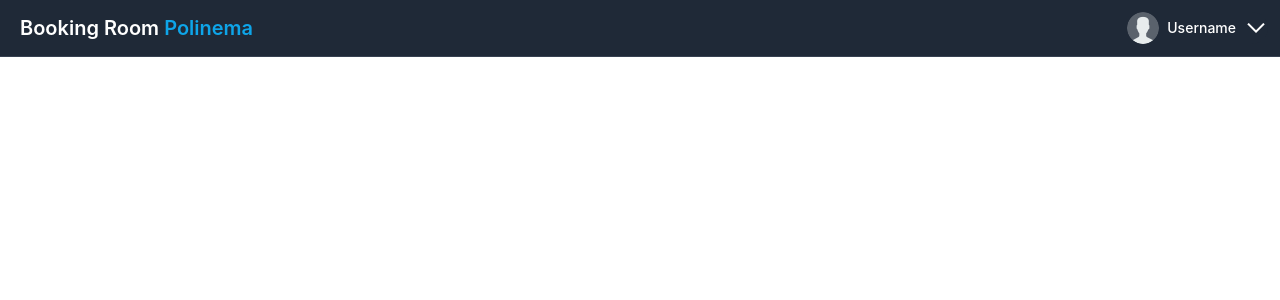
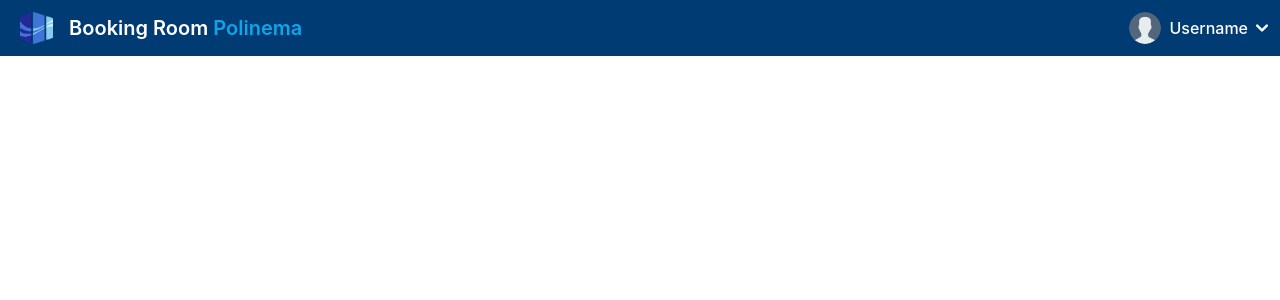
Before and after one commit to edoaurahman/booking-class-2g, a PHP site: page /app/Views/Templates/sidebarAdmin.php in a window 1280 px wide. Shown: the top 300 px of the page. Run offline with PHP 8.4, Linux system fonts and the light colour scheme; data that the repository does not hold is empty; style sheets or scripts are compiled from the project's sources; some libraries are stand-ins or nearby versions.

Commit message:
modifikasi template

```diff
--- a/app/Views/Templates/header.php
+++ b/app/Views/Templates/header.php
@@ -117,7 +117,6 @@
                             <button class="w-[55px] h-6 rounded-full bg-gray-400 flex items-center transition duration-300 focus:outline-none shadow dark:bg-white" id="buttonToggle">
                                 <div id="switch-toggle" class="w-8 h-8 relative rounded-full transition duration-500 transform p-1 text-white flex items-center justify-center">
                                 </div>
-                                <!-- <div></div> -->
                             </button>
                         </div>
                     </div>
--- a/app/Views/Templates/sidebarAdmin.php
+++ b/app/Views/Templates/sidebarAdmin.php
@@ -1,5 +1,5 @@
 <!DOCTYPE html>
-<html lang="en" class="dark">
+<html lang="en">
 
 <head>
     <meta charset="UTF-8">
@@ -8,36 +8,36 @@
     <link rel="stylesheet" href="/assets/css/style.css">
     <link rel="shortcut icon" href="/assets/img/favicon.ico" type="image/x-icon">
     <link href="https://cdnjs.cloudflare.com/ajax/libs/flowbite/2.2.0/flowbite.min.css" rel="stylesheet" />
+    <script defer src="https://cdn.jsdelivr.net/npm/alpinejs@3.x.x/dist/cdn.min.js"></script>
     <!-- font awesome -->
     <link rel="stylesheet" href="https://cdnjs.cloudflare.com/ajax/libs/font-awesome/6.4.2/css/all.min.css" integrity="sha512-z3gLpd7yknf1YoNbCzqRKc4qyor8gaKU1qmn+CShxbuBusANI9QpRohGBreCFkKxLhei6S9CQXFEbbKuqLg0DA==" crossorigin="anonymous" referrerpolicy="no-referrer" />
 </head>
 
 <body>
-    <nav class="fixed top-0 z-50 w-full bg-white border-b border-gray-200 dark:bg-gray-800 dark:border-gray-700">
+    <nav class="fixed top-0 z-50 w-full bg-navy_blue border-biru1 dark:bg-gray-800 dark:border-gray-700">
         <div class="px-3 py-3 lg:px-5 lg:pl-3">
             <div class="flex items-center justify-between">
-                <div class="flex items-center justify-start rtl:justify-end">
-                    <button data-drawer-target="logo-sidebar" data-drawer-toggle="logo-sidebar" aria-controls="logo-sidebar" type="button" class="inline-flex items-center p-2 text-sm text-gray-500 rounded-lg lg:hidden hover:bg-gray-100 focus:outline-none focus:ring-2 focus:ring-gray-200 dark:text-gray-400 dark:hover:bg-gray-700 dark:focus:ring-gray-600">
-                        <span class="sr-only">Open sidebar</span>
+                <div class="flex items-center justify-start rtl:justify-end gap-5">
+                    <button id="buttonSidebar" type="button" class="inline-flex items-center p-2 text-sm text-white dark:text-gray-400 rounded-lg lg:hidden hover:bg-[#012e59] focus:outline-none focus:ring-2 focus:ring-gray-200 dark:hover:bg-gray-700 dark:hover:text-white">
                         <svg class="w-6 h-6" aria-hidden="true" fill="currentColor" viewBox="0 0 20 20" xmlns="http://www.w3.org/2000/svg">
                             <path clip-rule="evenodd" fill-rule="evenodd" d="M2 4.75A.75.75 0 012.75 4h14.5a.75.75 0 010 1.5H2.75A.75.75 0 012 4.75zm0 10.5a.75.75 0 01.75-.75h7.5a.75.75 0 010 1.5h-7.5a.75.75 0 01-.75-.75zM2 10a.75.75 0 01.75-.75h14.5a.75.75 0 010 1.5H2.75A.75.75 0 012 10z"></path>
                         </svg>
                     </button>
-                    <a href="https://flowbite.com" class="flex ms-2 md:me-24">
-                        <!-- <img src="https://flowbite.com/docs/images/logo.svg" class="h-8 me-3" alt="FlowBite Logo" /> -->
-                        <span class="self-center text-xl font-semibold sm:text-2xl whitespace-nowrap dark:text-white">Booking Room <span class="text-sky-500">Polinema</span></span>
+                    <a href="https://flowbite.com" class="flex ms-2 md:me-24 gap-4">
+                        <img src="/assets/img/logo.png" class="h-8" alt="Smart Booking Logo" />
+                        <span class="self-center text-xl font-semibold sm:text-2xl whitespace-nowrap text-white">Booking Room <span class="text-sky-500">Polinema</span></span>
                     </a>
                 </div>
                 <div class="flex items-center">
                     <div class="flex items-center ms-3">
-                        <button type="button" class="group flex text-sm bg-white dark:bg-gray-800 rounded-full gap-2 items-center " aria-expanded="false" data-dropdown-toggle="dropdown-user" data-dropdown-trigger="hover">
-                            <img class="w-8 h-8 rounded-full group-hover:ring-black dark:group-hover:ring-white group-hover:ring-1" src="/assets/img/foto-profil.png" alt="user photo">
-                            <div class="font-medium hidden text-center text-black dark:text-white md:block">
+                        <button type="button" class="group flex text-s rounded-full gap-2 items-center " aria-expanded="false" data-dropdown-toggle="dropdown-user" data-dropdown-trigger="hover">
+                            <img class="w-8 h-8 rounded-full group-hover:ring-white group-hover:ring-1" src="/assets/img/foto-profil.png" alt="user photo">
+                            <div class="font-medium hidden text-center text-white md:block">
                                 Username
                             </div>
-                            <div class=" w-[17px] md:w-[24px] block group-hover:rotate-180 duration-300 ease-in-out">
-                                <img src="/assets/img/bottom-icon.png" alt="bottom-icon">
-                            </div>
+                            <svg class="iconRotate w-3 h-3 transition-all duration-500 text-white" aria-hidden="true" xmlns="http://www.w3.org/2000/svg" fill="none" viewBox="0 0 10 6">
+                                <path stroke="currentColor" stroke-linecap="round" stroke-linejoin="round" stroke-width="2" d="m1 1 4 4 4-4" />
+                            </svg>
                         </button>
                         <div class="z-50 hidden my-4 text-base list-none bg-white divide-y divide-gray-100 rounded shadow dark:bg-gray-700 dark:divide-gray-600" id="dropdown-user">
                             <div class="px-4 py-3" role="none">
@@ -59,9 +59,17 @@
                                     <a href="#" class="block px-4 py-2 text-sm text-gray-700 hover:bg-gray-100 dark:text-gray-300 dark:hover:bg-gray-600 dark:hover:text-white" role="menuitem">Earnings</a>
                                 </li>
                                 <li>
-                                    <form action="/signout" method="post">
-                                        <button type="submit" class="block px-4 py-2 text-sm text-gray-700 hover:bg-gray-100 dark:text-gray-300 dark:hover:bg-gray-600 dark:hover:text-white" role="menuitem">Sign out</button>
-                                    </form>
+                                    <div class="border-t-[1px] border-gray-300 dark:border-gray-600">
+                                        <form action="/signout" method="post">
+                                            <button type="submit" class="block px-4 py-2 text-sm text-gray-700 hover:bg-[#012e59] dark:hover:bg-gray-600 dark:text-gray-200 dark:hover:text-white w-full text-left">Sign out</button>
+                                        </form>
+                                        <div class="pt-2 pb-5 px-3 w-full flex justify-end">
+                                            <button class="w-[55px] h-6 rounded-full bg-gray-400 flex items-center focus:outline-none shadow dark:bg-white" id="buttonToggle">
+                                                <div id="switch-toggle" class="w-8 h-8 relative rounded-full transition-all duration-1000 p-1 text-white flex items-center justify-center">
+                                                </div>
+                                            </button>
+                                        </div>
+                                    </div>
                                 </li>
                             </ul>
                         </div>
@@ -75,75 +83,75 @@
     $path = $_SERVER['PATH_INFO'];
     ?>
 
-    <aside id="logo-sidebar" class="fixed top-0 left-0 z-40 w-[77px] lg:w-64 h-screen pt-20 transition-transform -translate-x-full bg-white border-r border-gray-200 sm:translate-x-0 dark:bg-gray-800 dark:border-gray-700" aria-label="Sidebar">
-        <div class="h-full px-3 pb-4 overflow-y-auto bg-white dark:bg-gray-800">
+    <aside id="sidebar" class="fixed top-0 left-0 z-40 w-[77px] lg:w-64 h-screen pt-20 -translate-x-full bg-navy_blue border-r border-gray-200 sm:translate-x-0 dark:bg-gray-800 dark:border-gray-700 duration-1000 transition-all" aria-label="Sidebar">
+        <div class="h-full px-3 pb-4 ">
             <ul class="space-y-2 font-medium">
                 <li>
-                    <a href="/admin" class="flex justify-center items-center p-2 text-gray-900 rounded-lg dark:text-white hover:bg-gray-100 dark:hover:bg-gray-700 group <?= $path == '/admin' ? 'dark:bg-gray-700 bg-gray-100' : ''; ?>">
-                        <svg class="w-5 h-5 text-gray-500 transition duration-75 dark:text-gray-400 group-hover:text-gray-900 dark:group-hover:text-white" aria-hidden="true" xmlns="http://www.w3.org/2000/svg" fill="currentColor" viewBox="0 0 22 21">
+                    <a href="/admin" class="flex justify-center items-center p-2 text-white rounded-lg dark:text-white hover:bg-[#012e59] dark:hover:bg-gray-700 group <?= $path == '/admin' ? 'dark:bg-gray-700 bg-[#012e59]' : ''; ?>">
+                        <svg class="w-5 h-5 text-white transition duration-75 dark:text-gray-400 group-hover:text-white dark:group-hover:text-white" aria-hidden="true" xmlns="http://www.w3.org/2000/svg" fill="currentColor" viewBox="0 0 22 21">
                             <path d="M16.975 11H10V4.025a1 1 0 0 0-1.066-.998 8.5 8.5 0 1 0 9.039 9.039.999.999 0 0 0-1-1.066h.002Z" />
                             <path d="M12.5 0c-.157 0-.311.01-.565.027A1 1 0 0 0 11 1.02V10h8.975a1 1 0 0 0 1-.935c.013-.188.028-.374.028-.565A8.51 8.51 0 0 0 12.5 0Z" />
                         </svg>
-                        <span class="flex-1 ms-3 whitespace-nowrap hidden lg:block">Dashboard</span>
+                        <span class="flex-1 ms-3 whitespace-nowrap hidden lg:block" id="dashboardSidebar">Dashboard</span>
                     </a>
                 </li>
                 <li>
-                    <a href="/admin/booking" class="flex justify-center items-center p-2 text-gray-900 rounded-lg dark:text-white hover:bg-gray-100 dark:hover:bg-gray-700 group <?= $path == '/admin/booking' ? 'dark:bg-gray-700 bg-gray-100' : ''; ?>">
-                        <svg class="flex-shrink-0 w-5 h-5 text-gray-500 transition duration-75 dark:text-gray-400 group-hover:text-gray-900 dark:group-hover:text-white" aria-hidden="true" xmlns="http://www.w3.org/2000/svg" fill="currentColor" viewBox="0 0 18 18">
+                    <a href="/admin/booking" class="flex justify-center items-center p-2 text-white rounded-lg dark:text-white hover:bg-[#012e59] dark:hover:bg-gray-700 group <?= $path == '/admin/booking' ? 'dark:bg-gray-700 bg-[#012e59]' : ''; ?>">
+                        <svg class="flex-shrink-0 w-5 h-5 text-white transition duration-75 dark:text-gray-400 group-hover:text-white dark:group-hover:text-white" aria-hidden="true" xmlns="http://www.w3.org/2000/svg" fill="currentColor" viewBox="0 0 18 18">
                             <path d="M6.143 0H1.857A1.857 1.857 0 0 0 0 1.857v4.286C0 7.169.831 8 1.857 8h4.286A1.857 1.857 0 0 0 8 6.143V1.857A1.857 1.857 0 0 0 6.143 0Zm10 0h-4.286A1.857 1.857 0 0 0 10 1.857v4.286C10 7.169 10.831 8 11.857 8h4.286A1.857 1.857 0 0 0 18 6.143V1.857A1.857 1.857 0 0 0 16.143 0Zm-10 10H1.857A1.857 1.857 0 0 0 0 11.857v4.286C0 17.169.831 18 1.857 18h4.286A1.857 1.857 0 0 0 8 16.143v-4.286A1.857 1.857 0 0 0 6.143 10Zm10 0h-4.286A1.857 1.857 0 0 0 10 11.857v4.286c0 1.026.831 1.857 1.857 1.857h4.286A1.857 1.857 0 0 0 18 16.143v-4.286A1.857 1.857 0 0 0 16.143 10Z" />
                         </svg>
-                        <span class="flex-1 ms-3 whitespace-nowrap hidden lg:block">Booking</span>
+                        <span class="flex-1 ms-3 whitespace-nowrap hidden lg:block" id="bookingSidebar">Booking</span>
                         <span class="items-center justify-center w-3 h-3 p-3 ms-3 text-sm font-medium text-blue-800 bg-blue-100 rounded-full dark:bg-blue-900 dark:text-blue-300 hidden lg:inline-flex">3</span>
                     </a>
                 </li>
                 <li>
-                    <a href="/admin/ruang" class="flex justify-center items-center p-2 text-gray-900 rounded-lg dark:text-white hover:bg-gray-100 dark:hover:bg-gray-700 group <?= $path == '/admin/ruang' ? 'dark:bg-gray-700 bg-gray-100' : ''; ?>">
-                        <img src="/assets/img/room.png" alt="rooms" class="flex-shrink-0 w-5 h-5 transition duration-75 group-hover:text-gray-900 dark:group-hover:brightness-200">
-                        <span class="flex-1 ms-3 whitespace-nowrap hidden lg:block">Ruang</span>
+                    <a href="/admin/ruang" class="flex justify-center items-center p-2 py-4 lg:py-2 text-white rounded-lg dark:text-white hover:bg-[#012e59] dark:hover:bg-gray-700 group <?= $path == '/admin/ruang' ? 'dark:bg-gray-700 bg-[#012e59]' : ''; ?>">
+                        <i class="fa-solid fa-door-open fa-lg dark:text-gray-400 group-hover:text-white"></i>
+                        <span class="flex-1 ms-3 whitespace-nowrap hidden lg:block" id="ruangSidebar">Ruang</span>
                     </a>
                 </li>
                 <li>
-                    <button id="usersButton" type="button" class="group flex justify-center items-center w-full p-2 text-base text-gray-900 transition duration-75 rounded-lg group hover:bg-gray-100 dark:text-white dark:hover:bg-gray-700 dark:focus:bg-gray-700 focus:bg-gray-100" aria-controls="dropdown-users-sidebar" data-collapse-toggle="dropdown-users-sidebar">
-                        <svg class="flex-shrink-0 w-5 h-5 text-gray-500 transition duration-75 group-hover:text-gray-900 dark:text-gray-400 dark:group-hover:text-white" aria-hidden="true" xmlns="http://www.w3.org/2000/svg" fill="currentColor" viewBox="0 0 18 21" id="usersSvg">
+                    <button id="usersButton" type="button" class="group flex justify-center items-center w-full p-2 text-base text-white transition duration-75 rounded-lg group hover:bg-[#012e59] dark:text-white dark:hover:bg-gray-700 dark:focus:bg-gray-700 focus:bg-[#012e59]" aria-controls="dropdown-users-sidebar" data-collapse-toggle="dropdown-users-sidebar">
+                        <svg class="flex-shrink-0 w-5 h-5 text-white transition duration-75 group-hover:text-white dark:text-gray-400 dark:group-hover:text-white" aria-hidden="true" xmlns="http://www.w3.org/2000/svg" fill="currentColor" viewBox="0 0 18 21" id="usersSvg">
                             <path d="M14 2a3.963 3.963 0 0 0-1.4.267 6.439 6.439 0 0 1-1.331 6.638A4 4 0 1 0 14 2Zm1 9h-1.264A6.957 6.957 0 0 1 15 15v2a2.97 2.97 0 0 1-.184 1H19a1 1 0 0 0 1-1v-1a5.006 5.006 0 0 0-5-5ZM6.5 9a4.5 4.5 0 1 0 0-9 4.5 4.5 0 0 0 0 9ZM8 10H5a5.006 5.006 0 0 0-5 5v2a1 1 0 0 0 1 1h11a1 1 0 0 0 1-1v-2a5.006 5.006 0 0 0-5-5Z" id="usersPath" />
                         </svg>
-                        <span class="flex-1 ms-3 text-left rtl:text-right whitespace-nowrap hidden lg:block">Users</span>
-                        <svg id="iconRotate" class="w-3 h-3 transition-all duration-500 hidden lg:block" aria-hidden="true" xmlns="http://www.w3.org/2000/svg" fill="none" viewBox="0 0 10 6">
+                        <span class="flex-1 ms-3 text-left rtl:text-right whitespace-nowrap hidden lg:block" id="usersSidebar">Users</span>
+                        <svg id="iconRotateUsers" class="iconRotate w-3 h-3 transition-all duration-500 hidden lg:block" aria-hidden="true" xmlns="http://www.w3.org/2000/svg" fill="none" viewBox="0 0 10 6">
                             <path stroke="currentColor" stroke-linecap="round" stroke-linejoin="round" stroke-width="2" d="m1 1 4 4 4-4" />
                         </svg>
                     </button>
                     <ul id="dropdown-users-sidebar" class="hidden lg:py-2 lg:space-y-2">
                         <li>
-                            <a href="/admin/dosen" class="hidden lg:flex items-center w-full p-2 text-gray-900 transition duration-75 rounded-lg pl-11 group hover:bg-gray-100 dark:text-white dark:hover:bg-gray-700 <?= $path == '/admin/dosen' ? 'dark:bg-gray-700 bg-gray-100' : ''; ?>">Dosen</a>
+                            <a href="/admin/dosen" class="hidden lg:flex items-center w-full p-2 text-white transition duration-75 rounded-lg pl-11 group hover:bg-[#012e59] dark:text-white dark:hover:bg-gray-700 <?= $path == '/admin/dosen' ? 'dark:bg-gray-700 bg-[#012e59]' : ''; ?>">Dosen</a>
                         </li>
                         <li>
-                            <a href="/admin/mahasiswa" class="hidden lg:flex items-center w-full p-2 text-gray-900 transition duration-75 rounded-lg pl-11 group hover:bg-gray-100 dark:text-white dark:hover:bg-gray-700 <?= $path == '/admin/mahasiswa' ? 'dark:bg-gray-700 bg-gray-100' : ''; ?>">Mahasiswa</a>
+                            <a href="/admin/mahasiswa" class="hidden lg:flex items-center w-full p-2 text-white transition duration-75 rounded-lg pl-11 group hover:bg-[#012e59] dark:text-white dark:hover:bg-gray-700 <?= $path == '/admin/mahasiswa' ? 'dark:bg-gray-700 bg-[#012e59]' : ''; ?>">Mahasiswa</a>
                         </li>
                     </ul>
                     <ul id="dropdown-users-sidebar-tablet" class="hidden top-[220px] -right-[100px] absolute z-[999999] bg-gray-600 text-white flex flex-col justify-center items-center rounded-md overflow-hidden">
-                        <a href="/admin/dosen" class="flex items-center w-full p-2 text-gray-900 transition duration-75  group hover:bg-gray-100 dark:text-white dark:hover:bg-gray-700 <?= $path == '/admin/dosen' ? 'dark:bg-gray-700 bg-gray-100' : ''; ?>">Dosen</a>
-                        <a href="/admin/mahasiswa" class="flex items-center w-full p-2 text-gray-900 transition duration-75  group hover:bg-gray-100 dark:text-white dark:hover:bg-gray-700 <?= $path == '/admin/mahasiswa' ? 'dark:bg-gray-700 bg-gray-100' : ''; ?>">Mahasiswa</a>
+                        <a href="/admin/dosen" class="flex items-center w-full p-2 text-white transition duration-75  group hover:bg-[#012e59] dark:text-white dark:hover:bg-gray-700 <?= $path == '/admin/dosen' ? 'dark:bg-gray-700 bg-[#012e59]' : ''; ?>">Dosen</a>
+                        <a href="/admin/mahasiswa" class="flex items-center w-full p-2 text-white transition duration-75  group hover:bg-[#012e59] dark:text-white dark:hover:bg-gray-700 <?= $path == '/admin/mahasiswa' ? 'dark:bg-gray-700 bg-[#012e59]' : ''; ?>">Mahasiswa</a>
                     </ul>
                 </li>
                 <li>
-                    <a href="/admin/jadwal" class="flex justify-center items-center p-2 text-gray-900 rounded-lg dark:text-white hover:bg-gray-100 dark:hover:bg-gray-700 group <?= $path == '/admin/jadwal' ? 'dark:bg-gray-700 bg-gray-100' : ''; ?>">
-                        <img src="/assets/img/jadwal.png" alt="jadwal" class="flex-shrink-0 w-5 h-5 transition duration-75 group-hover:text-gray-900 dark:group-hover:brightness-200">
-                        <span class="flex-1 ms-3 whitespace-nowrap hidden lg:block">Jadwal</span>
+                    <a href="/admin/jadwal" class="flex justify-center items-center p-2 py-4 lg:py-2 text-white rounded-lg dark:text-white hover:bg-[#012e59] dark:hover:bg-gray-700 group <?= $path == '/admin/jadwal' ? 'dark:bg-gray-700 bg-[#012e59]' : ''; ?>">
+                        <i class="fa-solid fa-calendar-days fa-lg dark:text-gray-400 group-hover:text-white"></i>
+                        <span class="flex-1 ms-3 whitespace-nowrap hidden lg:block" id="jadwalSidebar">Jadwal</span>
                     </a>
                 </li>
                 <li>
-                    <a href="/admin/report" class="flex justify-center items-center p-2 text-gray-900 rounded-lg dark:text-white hover:bg-gray-100 dark:hover:bg-gray-700 group <?= $path == '/admin/reports' ? 'dark:bg-gray-700 bg-gray-100' : ''; ?>">
-                        <img src="/assets/img/history.png" alt="report" class="flex-shrink-0 w-5 h-5 transition duration-75 group-hover:text-gray-900 dark:group-hover:brightness-200">
-                        <span class="flex-1 ms-3 whitespace-nowrap hidden lg:block">Reports</span>
+                    <a href="/admin/report" class="flex justify-center items-center p-2 py-4 lg:py-2 text-white rounded-lg dark:text-white hover:bg-[#012e59] dark:hover:bg-gray-700 group <?= $path == '/admin/report' ? 'dark:bg-gray-700 bg-[#012e59]' : ''; ?>">
+                        <i class="fa-solid fa-clipboard-list fa-lg dark:text-gray-400 group-hover:text-white"></i>
+                        <span class="flex-1 ms-3 whitespace-nowrap hidden lg:block" id="reportsSidebar">Reports</span>
                     </a>
                 </li>
                 <li>
                     <form action="/signout" method="post">
-                        <button type="submit" class="flex justify-center items-center p-2 text-gray-900 rounded-lg dark:text-white hover:bg-gray-100 dark:hover:bg-gray-700 group ">
-                            <svg class="flex-shrink-0 w-5 h-5 text-gray-500 transition duration-75 dark:text-gray-400 group-hover:text-gray-900 dark:group-hover:text-white" aria-hidden="true" xmlns="http://www.w3.org/2000/svg" fill="none" viewBox="0 0 18 16">
+                        <button type="submit" class="w-full flex items-center p-2 justify-center text-white rounded-lg dark:text-white hover:bg-[#012e59] dark:hover:bg-gray-700 group" id="signout">
+                            <svg class="flex-shrink-0 w-5 h-5 text-white transition duration-75 dark:text-gray-400 group-hover:text-white dark:group-hover:text-white" aria-hidden="true" xmlns="http://www.w3.org/2000/svg" fill="none" viewBox="0 0 18 16">
                                 <path stroke="currentColor" stroke-linecap="round" stroke-linejoin="round" stroke-width="2" d="M1 8h11m0 0L8 4m4 4-4 4m4-11h3a2 2 0 0 1 2 2v10a2 2 0 0 1-2 2h-3" />
                             </svg>
-                            <span class="flex-1 ms-3 whitespace-nowrap hidden lg:block">Sign Out</span>
+                            <span class="flex-1 ms-3 whitespace-nowrap hidden lg:flex" id="signoutSidebar">Sign Out</span>
                         </button>
                     </form>
                 </li>
@@ -152,22 +160,63 @@
     </aside>
 
     <script>
+        // icon user rotate sidebar
+
         const usersButton = document.querySelector("#usersButton");
-        const iconRotate = document.querySelector("#iconRotate");
+        const iconRotate = document.querySelectorAll(".iconRotate");
 
-        usersButton.addEventListener("click", () => {
-            iconRotate.classList.toggle("rotate-180");
+        usersButton.addEventListener("click", (e) => {
+            iconRotate.forEach(icon => {
+                if (e.target === icon) {
+                    icon.classList.toggle("rotate-180");
+                }
+            });
         });
+
+        // sidebar tablet button (show all)
+        const buttonSidebar = document.querySelector("#buttonSidebar");
+        const dashboardSidebar = document.querySelector("#dashboardSidebar");
+        const bookingSidebar = document.querySelector("#bookingSidebar");
+        const ruangSidebar = document.querySelector("#ruangSidebar");
+        const usersSidebar = document.querySelector("#usersSidebar");
+        const iconRotateUsers = document.querySelector("#iconRotateUsers");
+        const jadwalSidebar = document.querySelector("#jadwalSidebar");
+        const reportsSidebar = document.querySelector("#reportsSidebar");
+        const signoutSidebar = document.querySelector("#signoutSidebar");
+        const sidebar = document.querySelector("#sidebar");
+
+        buttonSidebar.addEventListener("click", () => {
+            dashboardSidebar.classList.toggle("hidden");
+            bookingSidebar.classList.toggle("hidden");
+            ruangSidebar.classList.toggle("hidden");
+            usersSidebar.classList.toggle("hidden");
+            iconRotateUsers.classList.toggle("hidden");
+            jadwalSidebar.classList.toggle("hidden");
+            reportsSidebar.classList.toggle("hidden");
+            signoutSidebar.classList.toggle("hidden");
+            signoutSidebar.classList.toggle("flex");
+
+            sidebar.classList.toggle("w-[77px]");
+            sidebar.classList.toggle("w-64");
+
+            ruangSidebar.parentElement.classList.toggle("py-4");
+            ruangSidebar.parentElement.classList.toggle("py-2");
+            jadwalSidebar.parentElement.classList.toggle("py-4");
+            jadwalSidebar.parentElement.classList.toggle("py-2");
+            reportsSidebar.parentElement.classList.toggle("py-4");
+            reportsSidebar.parentElement.classList.toggle("py-2");
+        })
+
+        // sidebarTablet bagian user
 
         const usersSvg = document.querySelector("#usersSvg");
         const usersPath = document.querySelector("#usersPath");
         const sidebarTablet = document.querySelector("#dropdown-users-sidebar-tablet")
-        // sidebarTablet
+
         window.addEventListener("click", (e) => {
             if (window.innerWidth <= 1024) {
                 if (e.target === usersButton || e.target === usersSvg || e.target === usersPath) {
                     sidebarTablet.classList.toggle("hidden");
-                    console.log("tes");
                 } else if (e.target !== usersButton && e.target !== sidebarTablet && e.target !== usersSvg && e.target !== usersPath) {
                     sidebarTablet.classList.add("hidden");
                 }
@@ -175,3 +224,4 @@
         })
     </script>
     <script src="/assets/js/flowbite.min.js"></script>
+    <script src="/assets/js/darkMode.js"></script>
```
Also changed, not shown: app/Views/Templates/footer.php (+1 -60 lines).
